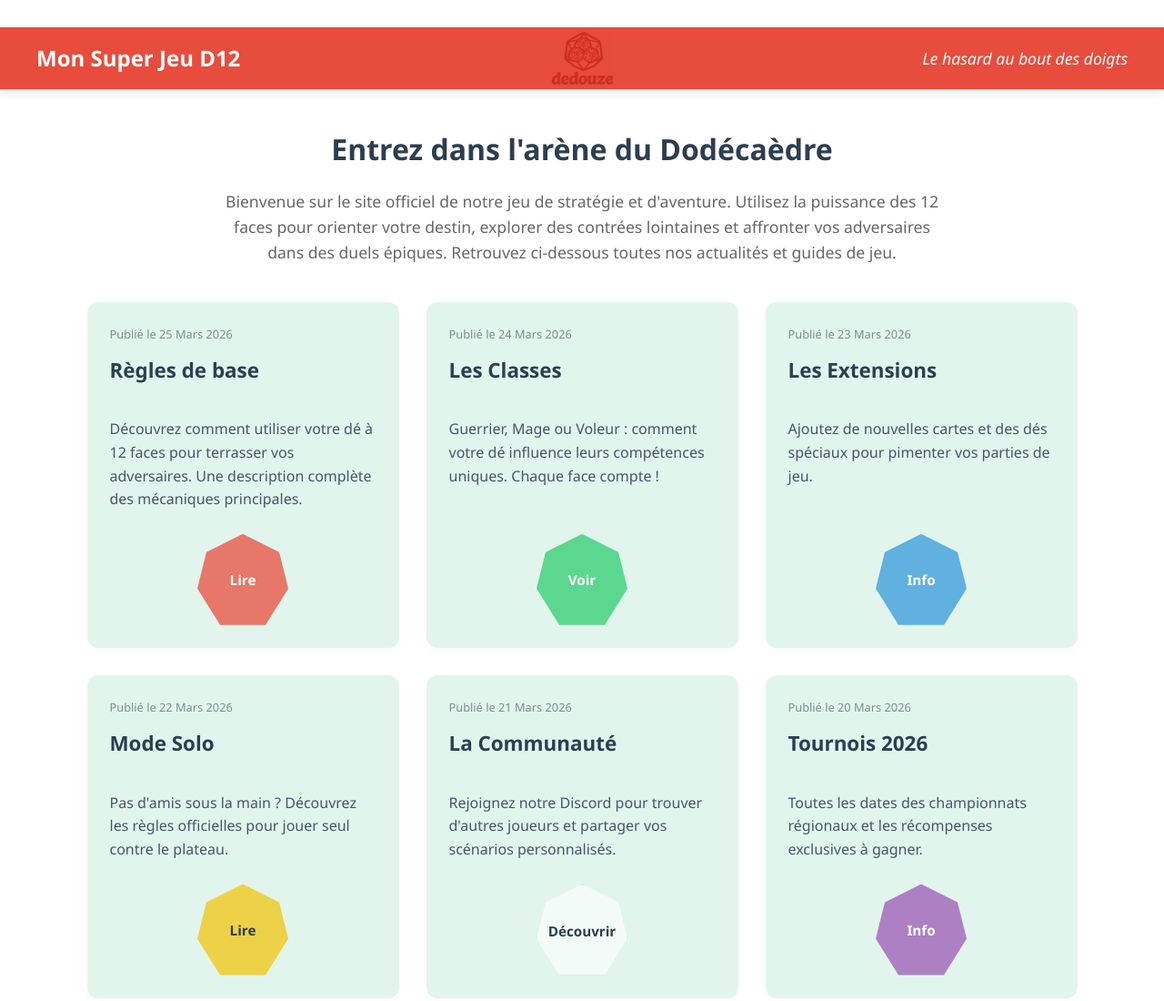
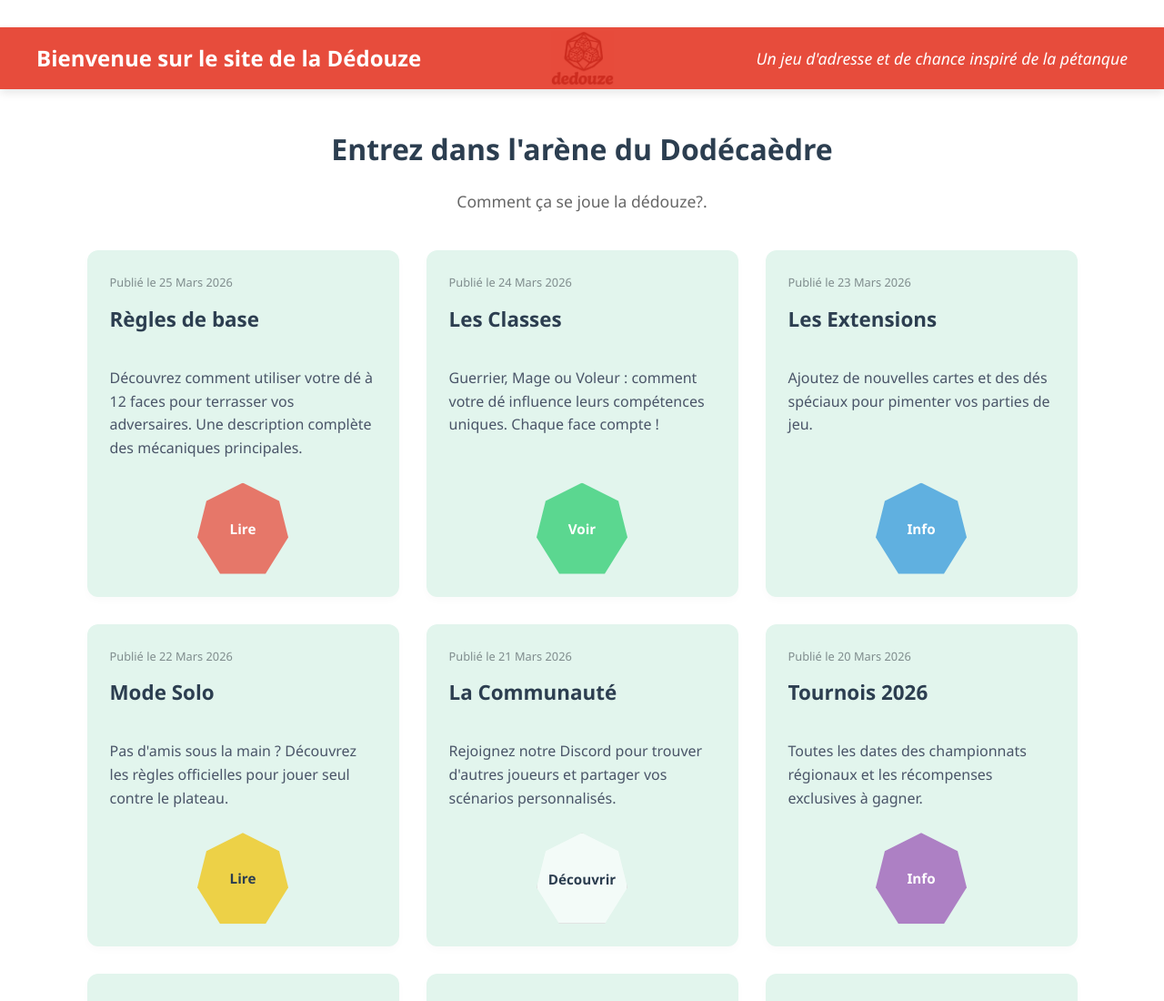
Before and after one commit to azelkj/dedouze, a plain HTML site: page index.html in a window 1280 px wide. Shown: the top 1100 px of the page at 91% size. Drawn offline with Linux system fonts and the light colour scheme.

Commit message:
index.html

```diff
--- a/index.html
+++ b/index.html
@@ -262,19 +262,19 @@
 <div class="top-spacer"></div>
 
 <header>
-    <h1>Mon Super Jeu D12</h1>
+    <h1>Bienvenue sur le site de la Dédouze</h1>
 
     <div class="logo-container">
-        <!-- L'image pointe maintenant vers ton fichier local 'logo.png' -->
+
         <img src="logo-dedouze-detoure-300x258.png">
     </div>
 
-    <p class="slogan">Le hasard au bout des doigts</p>
+    <p class="slogan">Un jeu d'adresse et de chance inspiré de la pétanque</p>
 </header>
 
 <section class="presentation-text">
     <h2>Entrez dans l'arène du Dodécaèdre</h2>
-    <p>Bienvenue sur le site officiel de notre jeu de stratégie et d'aventure. Utilisez la puissance des 12 faces pour orienter votre destin, explorer des contrées lointaines et affronter vos adversaires dans des duels épiques. Retrouvez ci-dessous toutes nos actualités et guides de jeu.</p>
+    <p>Comment ça se joue la dédouze?.</p>
 </section>
 
 <div class="container">
```
